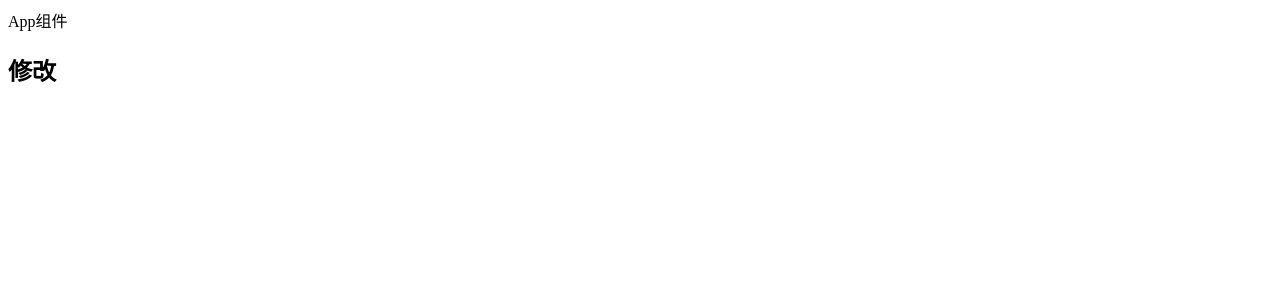
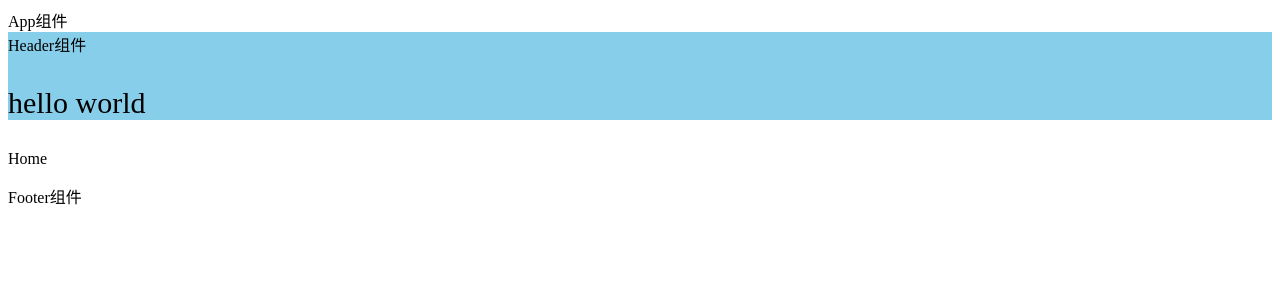
Before and after one commit to misstangsuccess/vueDemo-pc, a Vue app: page /#/ in a window 1280 px wide. Shown: the top 300 px of the page. Built offline with nearby package versions, Linux system fonts and the light colour scheme.

Commit message:
feat:路由配置

```diff
--- a/package.json
+++ b/package.json
@@ -11,7 +11,8 @@
     "babel-plugin-component": "^1.1.1",
     "core-js": "^3.6.5",
     "element-ui": "^2.14.1",
-    "vue": "^2.6.11"
+    "vue": "^2.6.11",
+    "vue-router": "^3.4.9"
   },
   "devDependencies": {
     "@vue/cli-plugin-babel": "~4.5.0",
@@ -20,6 +21,8 @@
     "babel-eslint": "^10.1.0",
     "eslint": "^6.7.2",
     "eslint-plugin-vue": "^6.2.2",
+    "less": "^3.12.2",
+    "less-loader": "^7.1.0",
     "vue-template-compiler": "^2.6.11"
   },
   "eslintConfig": {
--- a/src/App.vue
+++ b/src/App.vue
@@ -1,12 +1,22 @@
 <template>
   <div>
     App组件
-    <h2>修改</h2>
+    <Header />
+    <router-view></router-view>
+    <Footer />
   </div>
 </template>
 
 <script>
-export default {};
+import Header from './components/Header';
+import Footer from './components/Footer';
+export default {
+  name: 'App',
+  components: {
+    Header,
+    Footer,
+  },
+};
 </script>
 
 <style>
--- /dev/null
+++ b/src/components/Footer/index.vue
@@ -0,0 +1,13 @@
+<template>
+  <div>Footer组件</div>
+</template>
+
+<script>
+export default {
+  name:"Footer"
+}
+</script>
+
+<style>
+
+</style>
--- /dev/null
+++ b/src/components/Header/index.vue
@@ -0,0 +1,22 @@
+<template>
+  <div class="header">
+    Header组件
+    <p>hello world</p>
+
+  </div>
+</template>
+
+<script>
+export default {
+  name:"Header"
+}
+</script>
+
+<style lang="less">
+  .header{
+    background-color:skyblue;
+    p{
+      font-size:30px;
+    }
+  }
+</style>
--- a/src/main.js
+++ b/src/main.js
@@ -1,6 +1,8 @@
 import Vue from "vue";
 import App from "./App";
+import router from "./router";
 Vue.config.productionTip = false;
 new Vue({
-  render: h => h(App)
+  render: h => h(App),
+  router
 }).$mount("#app")
--- /dev/null
+++ b/src/router/index.js
@@ -0,0 +1,27 @@
+import Vue from "vue";
+import VueRouter from "vue-router";
+import Home from "../views/Home";
+import Login from "../views/Login";
+import Register from "../views/Register";
+import Search from "../views/Search";
+Vue.use(VueRouter)
+export default new VueRouter({
+  routes: [
+    {
+      path: "/",
+      component: Home
+    },
+    {
+      path: "/login",
+      component: Login
+    },
+    {
+      path: "/register",
+      component: Register
+    },
+    {
+      path: "/search",
+      component: Search
+    }
+  ]
+})
--- /dev/null
+++ b/src/views/Home/index.vue
@@ -0,0 +1,13 @@
+<template>
+  <p>Home</p>
+</template>
+
+<script>
+export default {
+  name:"Home"
+}
+</script>
+
+<style>
+
+</style>
--- /dev/null
+++ b/src/views/Login/index.vue
@@ -0,0 +1,13 @@
+<template>
+  <p>Login</p>
+</template>
+
+<script>
+export default {
+  name:"Login"
+}
+</script>
+
+<style>
+
+</style>
--- /dev/null
+++ b/src/views/Register/index.vue
@@ -0,0 +1,13 @@
+<template>
+  <p>Register</p>
+</template>
+
+<script>
+export default {
+  name:"Register"
+}
+</script>
+
+<style>
+
+</style>
--- /dev/null
+++ b/src/views/Search/index.vue
@@ -0,0 +1,12 @@
+<template>
+  <p>Search</p>
+</template>
+
+<script>
+export default {
+  name: 'Search',
+};
+</script>
+
+<style>
+</style>
```
Also changed, not shown: 1 other file (tests, documents, lock files or other folders).
